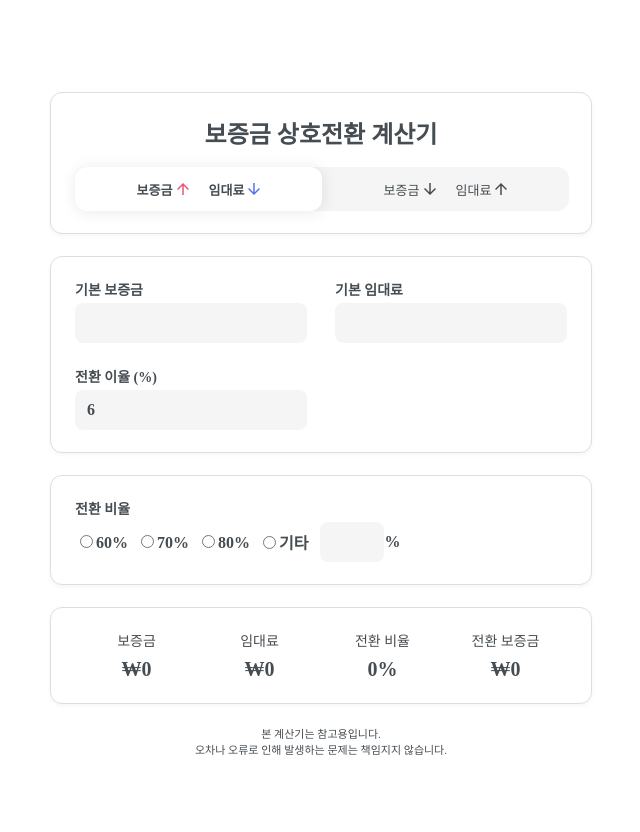
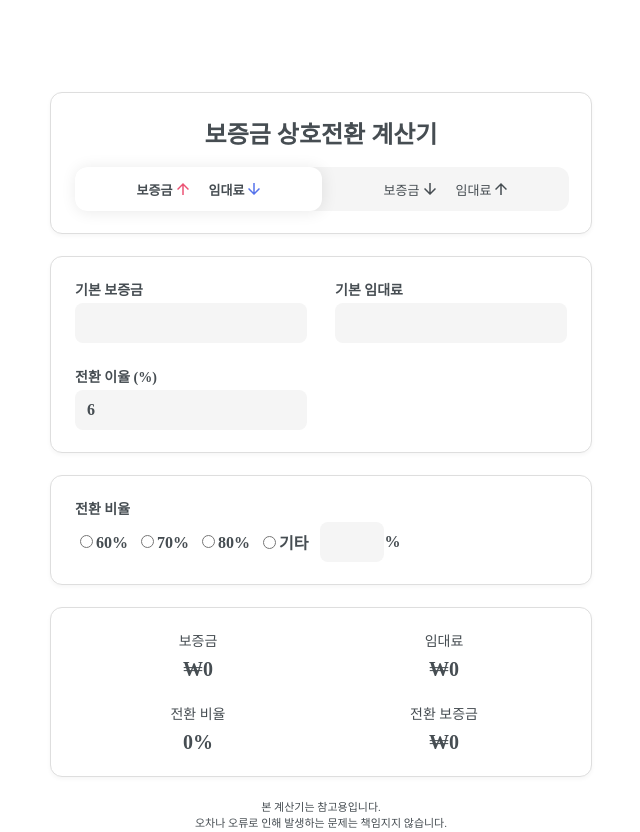
Before and after one commit to ihateindex/deposit-calculator, a React (Create React App) app: page / in a window 1280 px wide. Shown: the whole page, without its empty margins (319-959 px from the left). Before the commit the page ends 800 px from the top, so only its background shows below. Built offline with nearby package versions, Linux system fonts and the light colour scheme; a web font is replaced by a local one.

Commit message:
style: 결과 컴포넌트 css 수정

```diff
--- a/src/components/DepositResult/DepositResult.module.css
+++ b/src/components/DepositResult/DepositResult.module.css
@@ -73,9 +73,3 @@
 .badge.down svg path {
     fill: #5673eb;
 }
-
-@media (min-width: 600px) {
-    .item {
-        flex-basis: 25%;
-    }
-}
```
